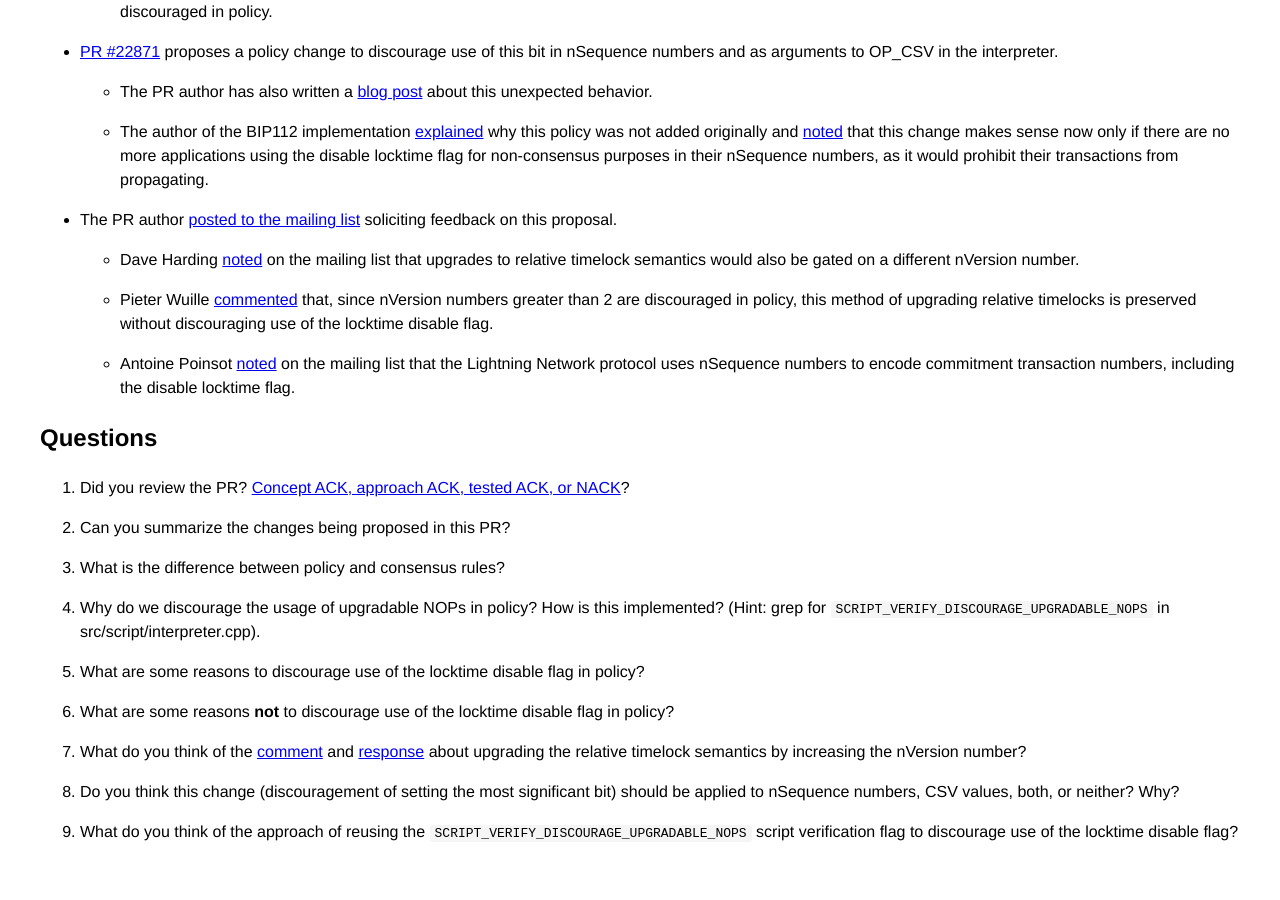
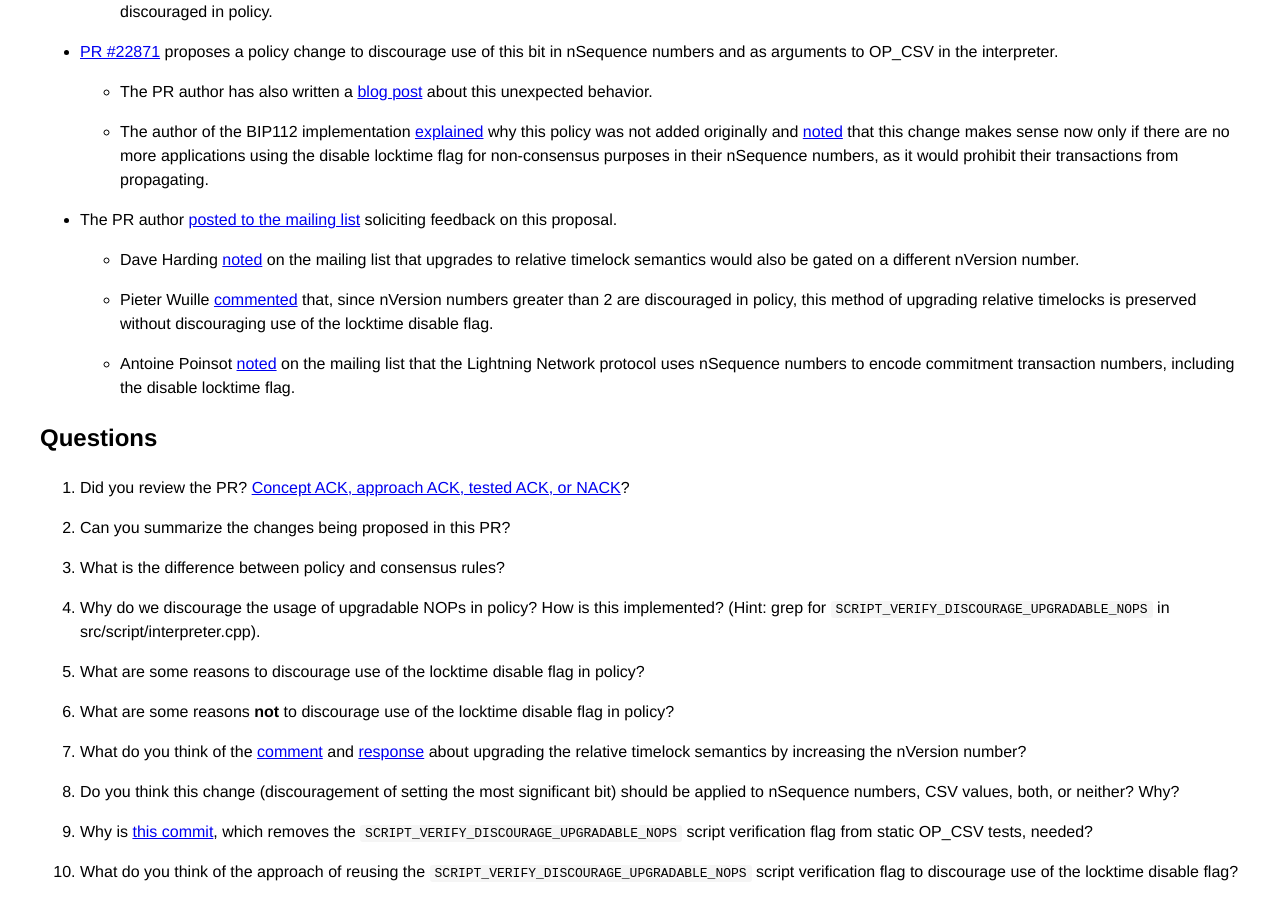
Before and after one commit to bitcoin-core-review-club/website, a Jekyll site: the page built from _posts/2021-09-22-#22871.md, in a window 1280 px wide and 900 px high, scrolled down 797 px. Built offline with Jekyll 4.4.1, drawn with Linux system fonts in a browser that asks for light colours; before the commit the page ends 1657 px from its top, so only the background shows below that; some of the changed lines change nothing that is shown.

Commit message:
Add missing question 9 to n22871 post

```diff
--- a/_posts/2021-09-22-#22871.md
+++ b/_posts/2021-09-22-#22871.md
@@ -98,15 +98,13 @@ commit: e8eab74719
 8. Do you think this change (discouragement of setting the most significant bit) should be applied
    to nSequence numbers, CSV values, both, or neither? Why?
 
-10. What do you think of the approach of reusing the `SCRIPT_VERIFY_DISCOURAGE_UPGRADABLE_NOPS`
-   script verification flag to discourage use of the locktime disable flag?
-
-<!-- 9. Why is [this
+9. Why is [this
    commit](https://github.com/bitcoin-core-review-club/bitcoin/commit/e5b2a824147c342bfbf2c8b1696afc686c2bfda7),
    which removes the `SCRIPT_VERIFY_DISCOURAGE_UPGRADABLE_NOPS` script verification flag from static
    OP\_CSV tests, needed?
 
-   This commit is no longer part of the PR. TODO: update or remove this question. -->
+10. What do you think of the approach of reusing the `SCRIPT_VERIFY_DISCOURAGE_UPGRADABLE_NOPS`
+   script verification flag to discourage use of the locktime disable flag?
 
 <!-- TODO: After meeting, uncomment and add meeting log between the irc tags
 ## Meeting Log
```
